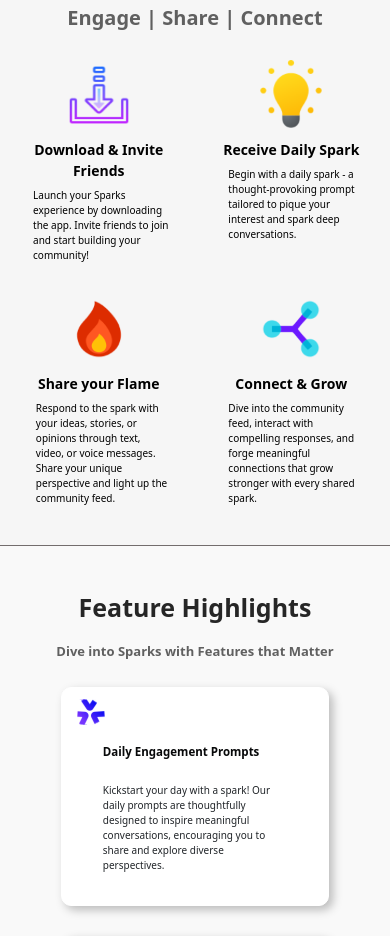
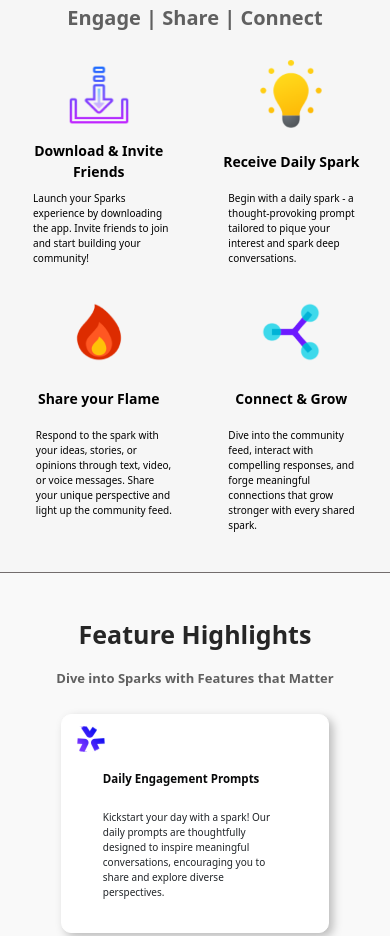
Before and after one commit to reactapp-projects/landing3, a React (Create React App) app: page / in a window 390 px wide. Shown: the part 1260-2196 px from the top of the page. Built offline with nearby package versions, Linux system fonts and the light colour scheme.

Commit message:
fix UI part2

```diff
--- a/src/Components/HowItWorks.module.css
+++ b/src/Components/HowItWorks.module.css
@@ -81,17 +81,20 @@
 
   .imageundertext {
     color: #000;
+    height: 45px;
     font-size: 14px;
     font-weight: 700;
     margin-top: 9px;
     margin-bottom: 7px;
-    text-align: center;
+    display: flex;
+    justify-content: center;
+    align-items: center;
   }
 
   .secondimageundertext {
     color: #000;
     font-size: 10px;
     max-width: 170px;
-    margin-right: 8%;
+    margin-right: 7%;
   }
 }
```
